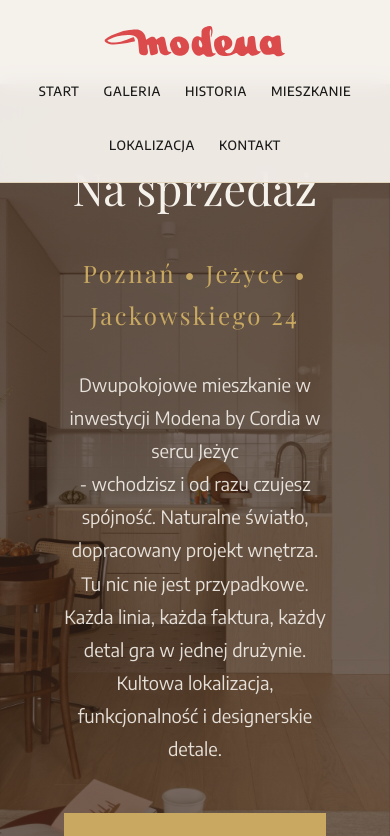
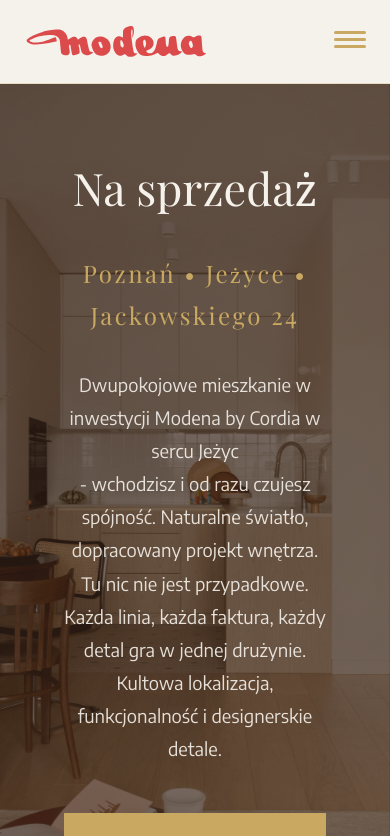
Before and after one commit to msciborowski/modena, a React (Vite) app: page / in a window 390 px wide. Shown: the top 836 px of the page. Built offline with nearby package versions, Linux system fonts and the light colour scheme; a web font is replaced by a local one.

Commit message:
menu mobile view adjust

```diff
--- a/src/components/Header.tsx
+++ b/src/components/Header.tsx
@@ -1,4 +1,5 @@
 import type { FC } from 'react'
+import { useState } from 'react'
 import styled from '@emotion/styled'
 
 const navLinks = [
@@ -29,9 +30,8 @@
   display: 'flex',
   justifyContent: 'space-between',
   alignItems: 'center',
+  position: 'relative',
   '@media (max-width: 768px)': {
-    flexDirection: 'column',
-    gap: '1rem',
     padding: '0 1.5rem',
   },
 })
@@ -51,11 +51,57 @@
   padding: 0,
   margin: 0,
   '@media (max-width: 768px)': {
-    gap: '1.5rem',
-    flexWrap: 'wrap',
-    justifyContent: 'center',
+    display: 'none',
   },
 })
+
+const Hamburger = styled('button')({
+  display: 'none',
+  '@media (max-width: 768px)': {
+    display: 'block',
+    background: 'none',
+    border: 'none',
+    padding: 0,
+    marginLeft: 'auto',
+    cursor: 'pointer',
+    zIndex: 1101,
+  },
+})
+
+const Drawer = styled('div')({
+  display: 'none',
+  '@media (max-width: 768px)': {
+    display: 'flex',
+    flexDirection: 'column',
+    position: 'absolute',
+    top: '100%',
+    left: 0,
+    width: '100%',
+    background: 'rgba(245, 241, 235, 0.98)',
+    boxShadow: '0 2px 16px rgba(0,0,0,0.08)',
+    borderBottom: '1px solid rgba(201, 169, 97, 0.2)',
+    zIndex: 1100,
+    padding: '1.5rem 0',
+    gap: '1.2rem',
+    alignItems: 'center',
+    animation: 'drawerFade 0.3s',
+  },
+})
+
+const DrawerLink = styled('a')(({ theme }) => ({
+  textDecoration: 'none',
+  color: theme.palette.text.primary,
+  fontFamily: "'Encode Sans', sans-serif",
+  fontSize: '1.2rem',
+  letterSpacing: '0.05em',
+  textTransform: 'uppercase',
+  fontWeight: 500,
+  padding: '0.5rem 0',
+  transition: 'color 0.3s',
+  '&:hover': {
+    color: theme.palette.secondary.main,
+  },
+}))
 
 const NavLink = styled('a')(({ theme }) => ({
   textDecoration: 'none',
@@ -74,7 +120,9 @@
   },
 }))
 
-const Header: FC = () => (
+const Header: FC = () => {
+  const [drawerOpen, setDrawerOpen] = useState(false)
+  return (
     <HeaderRoot>
       <Nav aria-label="Główna nawigacja">
         <Logo>
@@ -87,8 +135,25 @@
             </li>
           ))}
         </NavList>
+        <Hamburger aria-label={drawerOpen ? 'Zamknij menu' : 'Otwórz menu'} onClick={() => setDrawerOpen(open => !open)}>
+          <svg width="32" height="32" viewBox="0 0 32 32" fill="none" xmlns="http://www.w3.org/2000/svg">
+            <rect y="7" width="32" height="3" rx="1.5" fill="#c9a961" />
+            <rect y="14" width="32" height="3" rx="1.5" fill="#c9a961" />
+            <rect y="21" width="32" height="3" rx="1.5" fill="#c9a961" />
+          </svg>
+        </Hamburger>
+        {drawerOpen && (
+          <Drawer>
+            {navLinks.map(link => (
+              <DrawerLink key={link.href} href={link.href} onClick={() => setDrawerOpen(false)}>
+                {link.label}
+              </DrawerLink>
+            ))}
+          </Drawer>
+        )}
       </Nav>
     </HeaderRoot>
   )
+}
 
 export { Header }
```
Lines whose indentation alone changed are shown as unchanged.
